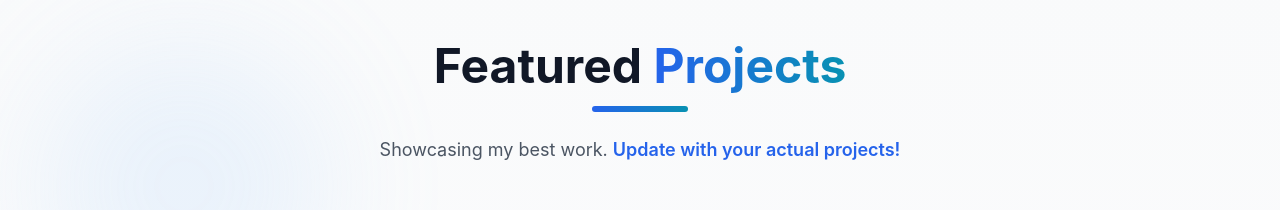
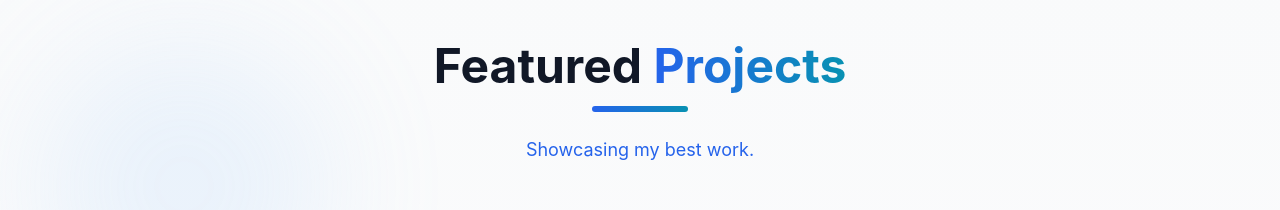
Before and after one commit to Edmond-Amofah-Boakye/Edmond_Portfolio-, a React (Vite) app: page / in a window 1280 px wide. Shown: the part 3640-3850 px from the top of the page. Built offline with nearby package versions, Linux system fonts and the light colour scheme.

Commit message:
remove the "dark:" prefix from the text color classes in the paragraph element to ensure that the text color is consistent in both light and dark modes.

```diff
--- a/src/components/Projects.tsx
+++ b/src/components/Projects.tsx
@@ -53,8 +53,8 @@ const Projects: React.FC = () => {
             Featured <span className="bg-gradient-to-r from-blue-600 to-cyan-600 bg-clip-text text-transparent">Projects</span>
           </h2>
           <div className="w-24 h-1.5 bg-gradient-to-r from-blue-600 to-cyan-600 mx-auto mb-6 rounded-full"></div>
-          <p className="text-center text-gray-600 dark:text-gray-400 max-w-2xl mx-auto mb-12 text-lg">
-            Showcasing my best work. <span className="text-blue-600 dark:text-cyan-400 font-semibold">Update with your actual projects!</span>
+          <p className="text-center text-blue-600 dark:text-cyan-400 max-w-2xl mx-auto mb-12 text-lg">
+            Showcasing my best work.
           </p>
         </motion.div>
 
```
